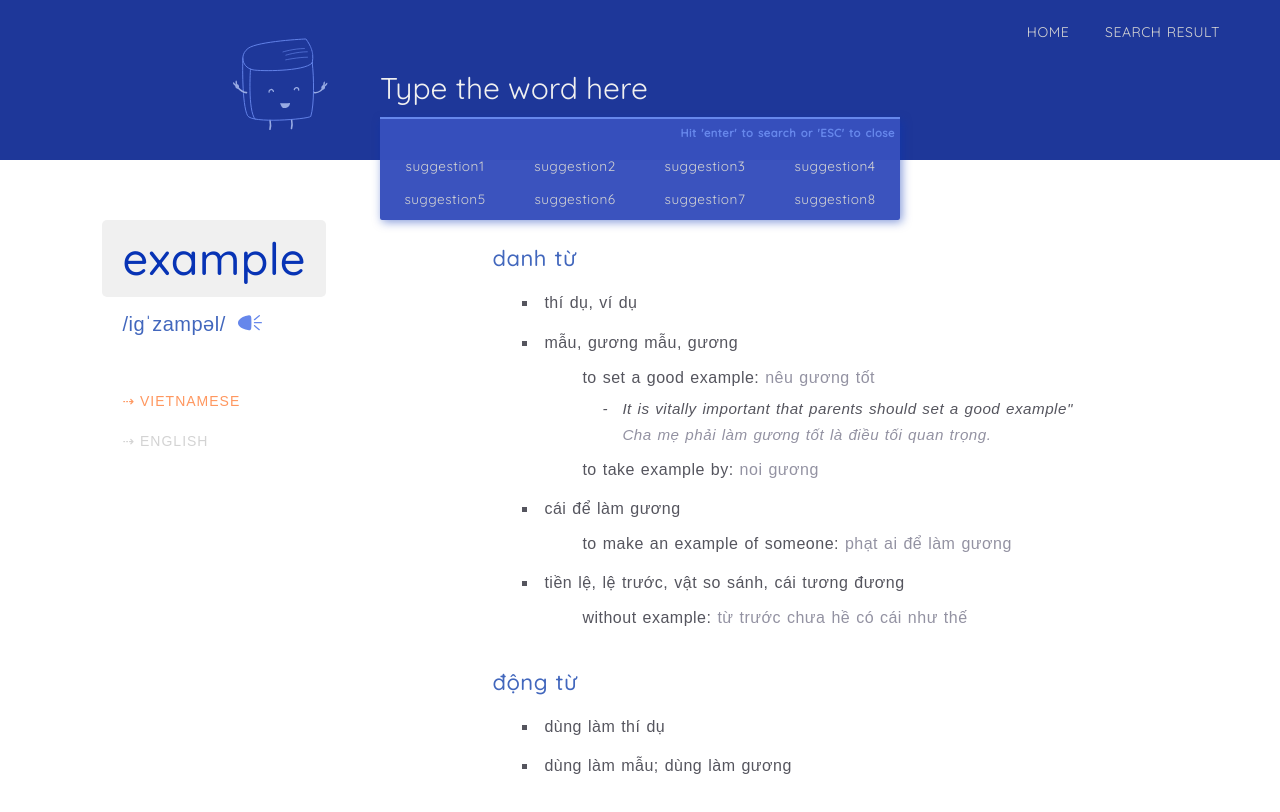
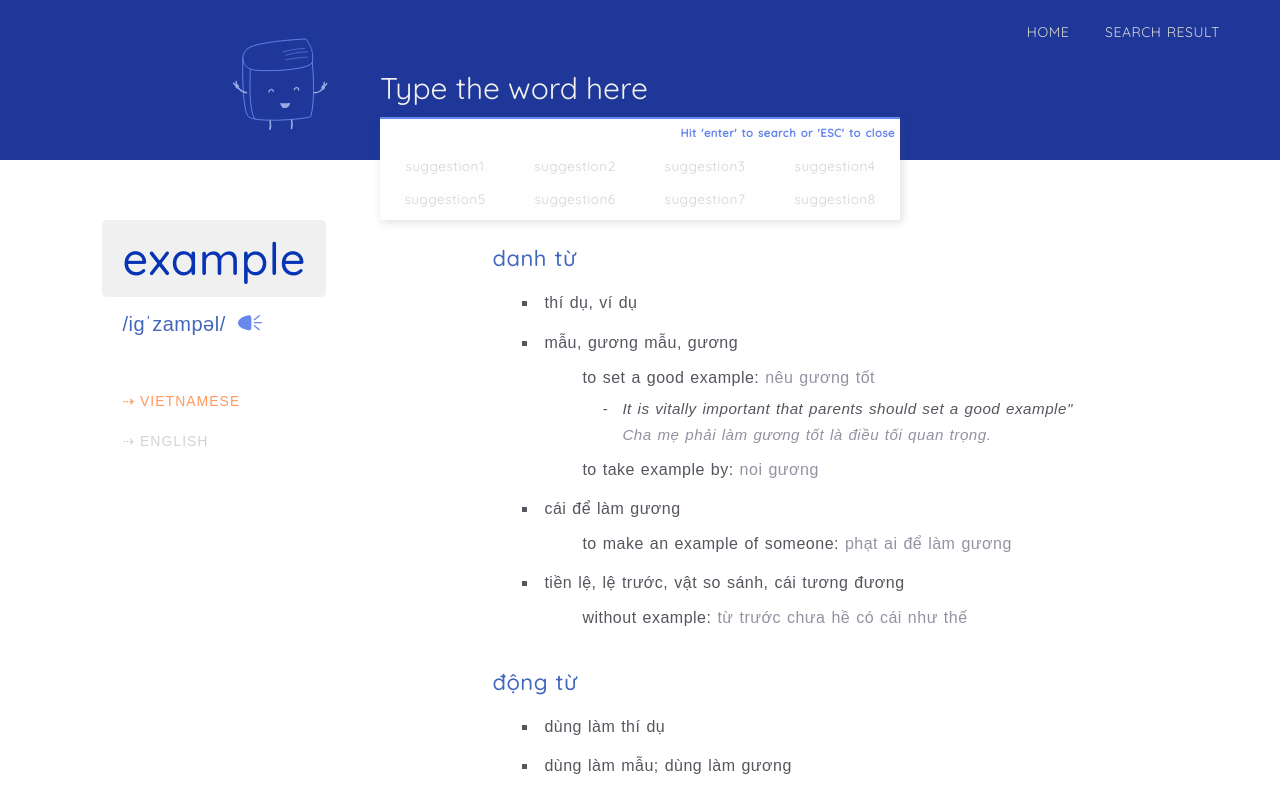
Before and after one commit to khoathy/dict, a website: page result.html in a window 1280 px wide. Drawn offline with nearby package versions, Linux system fonts and the light colour scheme; a web font is replaced by a local one.

Commit message:
change dropdown menu color

```diff
--- a/sass/components/_search-suggestion.scss
+++ b/sass/components/_search-suggestion.scss
@@ -36,9 +36,11 @@
     &__top-suggestion {
         top : 100%;
         min-width: 25rem;
-        background-color: rgba($color-blue-4,0.98);
+        //background-color: rgba($color-blue-4,0.98);
+        background-color: $color-bg-light;
         border-radius: 0rem 0rem 0.2rem 0.2rem;
-        box-shadow: 2px 2px 1rem rgba($color-blue,0.5);
+        //box-shadow: 2px 2px 1rem rgba($color-blue,0.5);
+        box-shadow: 2px 2px 1rem rgba($color-gray-4,0.2);
         &-list{
             padding-top: 3.5rem;
 
@@ -48,7 +50,8 @@
             & a {
                 color: $color-gray-2;
                 &:hover{
-                    color: $color-blue-2;
+                    //color: $color-blue-2;
+                    color: $color-blue;
                 }
             }
 
```
Also changed, not shown: css/style.css.
